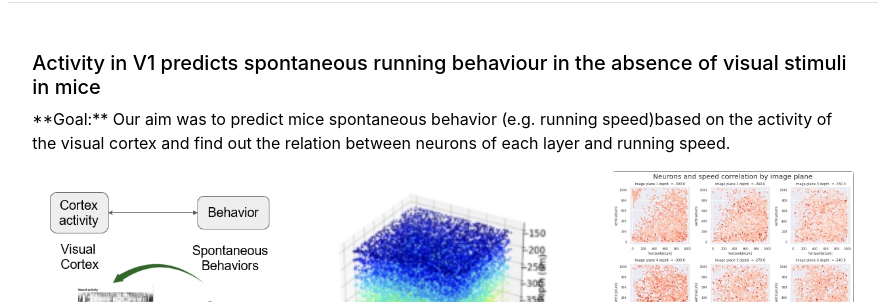
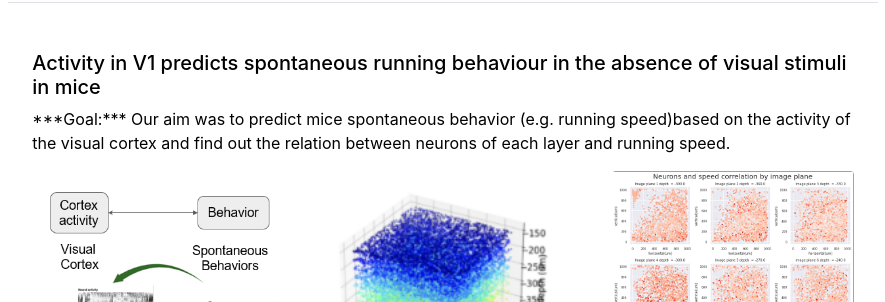
Before and after one commit to Anannabiswas/anannabiswas.github.io, a Jekyll site: the page built from projects.md, in a window 1280 px wide. Shown: the part 201-503 px from the top of the page, without its empty margins (197-1082 px from the left). Built offline with Jekyll 4.4.1, drawn with Linux system fonts in a browser that asks for light colours.

```diff
--- a/projects.md
+++ b/projects.md
@@ -9,8 +9,7 @@ title: "Projects"
    <h3 class="fw-bold border-bottom pb-3 mb-5">Project: Deepmice</h3>
         <h5> Activity in V1 predicts spontaneous running behaviour in the absence of visual stimuli in mice </h5>
       <p>
-
-         **Goal:** Our aim was to predict mice spontaneous behavior (e.g. running speed)based on the activity of the visual cortex and find out the
+          ***Goal:*** Our aim was to predict mice spontaneous behavior (e.g. running speed)based on the activity of the visual cortex and find out the
           relation between neurons of each layer and running speed.
       </p>
 
```
